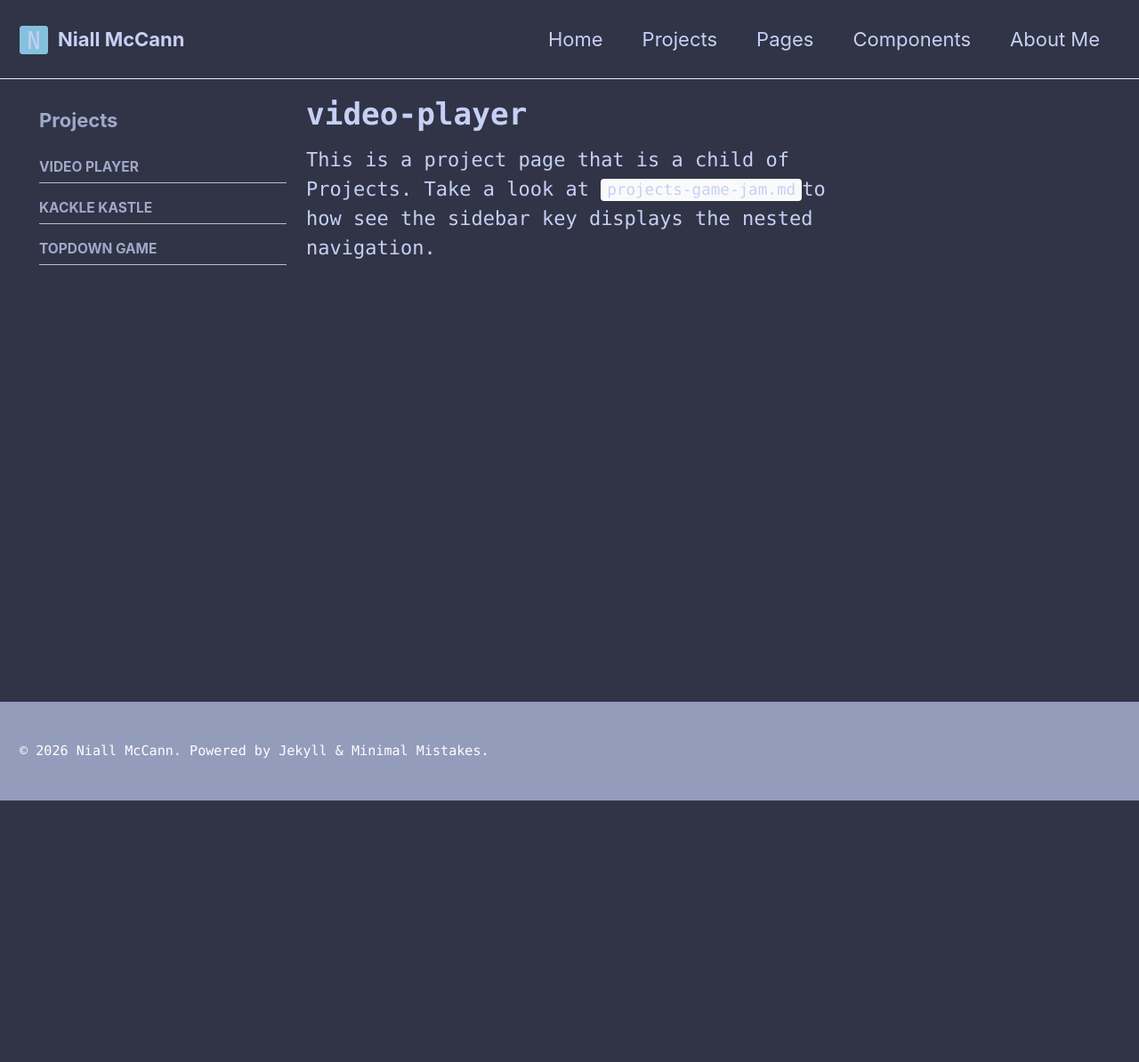
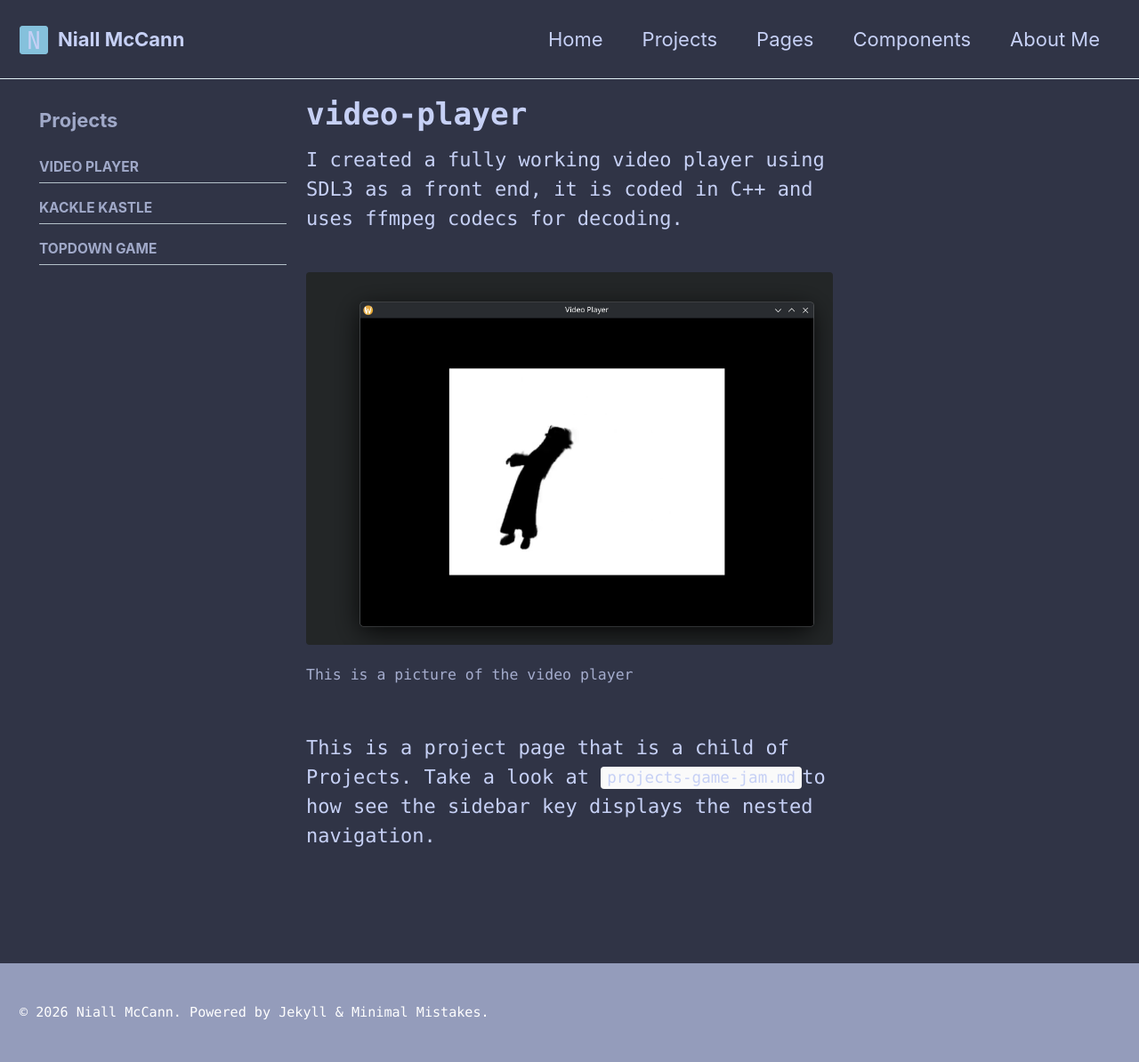
Before and after one commit to AcedAspect/AcedAspect.github.io, a Jekyll site: the page built from _pages/projects-video-player.md, in a window 1280 px wide. Shown: the whole page at 89% size. Built offline with Jekyll 4.4.1, drawn with Linux system fonts in a browser that asks for light colours; before the commit the page ends 900 px from its top, so only the background shows below that.

Commit message:
Update projects-video-player.md

```diff
--- a/_pages/projects-video-player.md
+++ b/_pages/projects-video-player.md
@@ -9,8 +9,8 @@ sidebar:
 
 ---
 
-
-
+I created a fully working video player using SDL3 as a front end, it is coded in C++ and uses ffmpeg codecs for decoding.
+{% include figure image_path="/assets/images/Screenshot_20260415_162223.png" alt="video player" caption="This is a picture of the video player" %}
 
 
 This is a project page that is a child of Projects. Take a look at `projects-game-jam.md`to how see the sidebar key displays the nested navigation.
```
